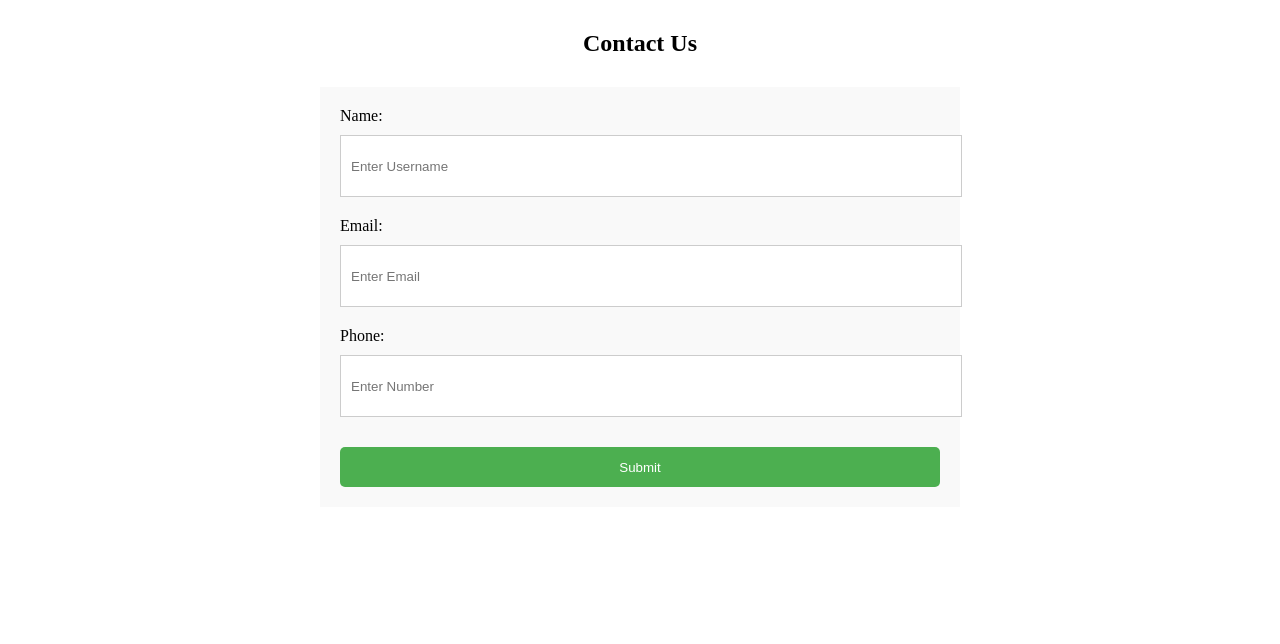
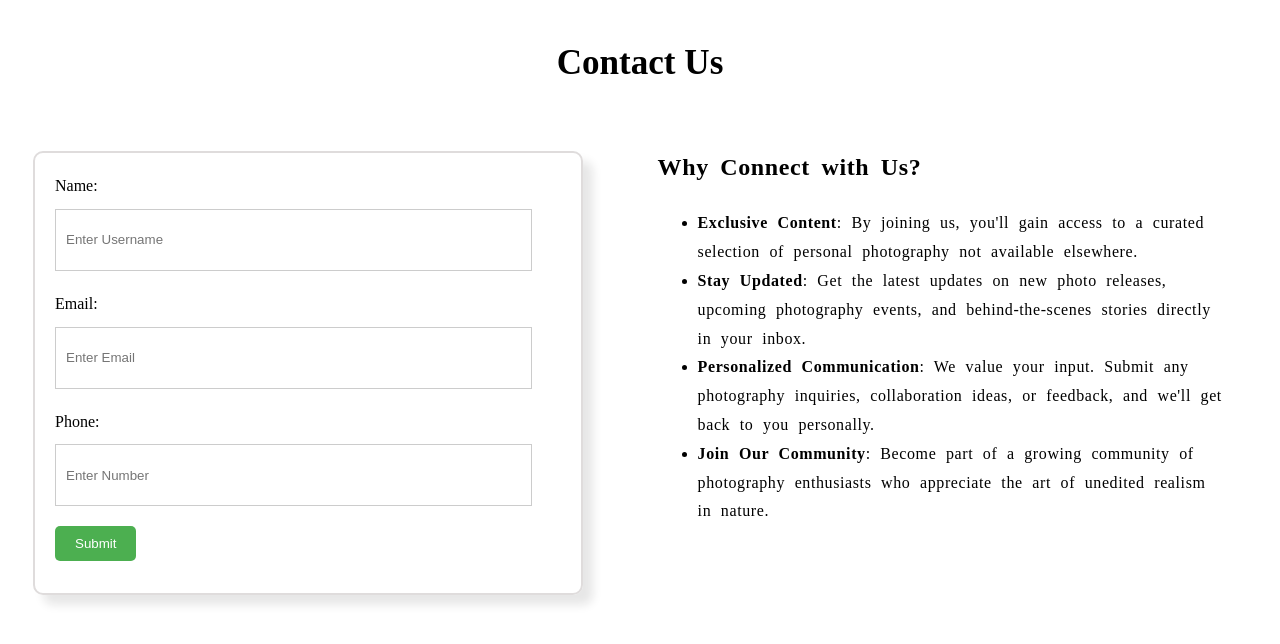
Before and after one commit to PayalGandhile/Photo_gallery_project, a PHP site: page /contact.php in a window 1280 px wide. Shown: the top 644 px of the page. Run offline with PHP 8.4, Linux system fonts and the light colour scheme.

Commit message:
contact form changes

```diff
--- a/contact.php
+++ b/contact.php
@@ -59,12 +59,14 @@ $conn->close();
 <body>
 
     <!-- Contact Us Section -->
-    <section id="contact">
-        <div class="contact">
-            <h2>Contact Us</h2>
-        </div>
+    <section>
+    <div class="contact-page">
+        <span class="contact">
+            <h3>Contact Us</h3>
+        </span>
 
-        <form class="contact-form" method="post" action="contact.php">
+
+        <form class="contact-form" method="post" action="contact.php" >
             <label for="name">Name:</label>
             <input type="text" id="name" name="name" placeholder="Enter Username" required>
 
@@ -78,7 +80,7 @@ $conn->close();
             <input type="tel" id="phone" name="phone" placeholder="Enter Number" required>
             <?php if (!empty($errors['phone'])): ?>
                 <div class="error"><?php echo $errors['phone']; ?></div>
-            <?php endif; ?>
+                <?php endif; ?>
 
             <button type="submit" name="submit">Submit</button>
 
@@ -87,8 +89,18 @@ $conn->close();
             <?php endif; ?>
             <?php if (!empty($success)): ?>
                 <div class="success"><?php echo $success; ?></div>
-            <?php endif; ?>
-        </form>
+                <?php endif; ?>
+            </form>
+            <div class="contact-info">
+                <h2>Why Connect with Us?</h2>
+                <ul>
+                    <li><strong>Exclusive Content</strong>: By joining us, you'll gain access to a curated selection of personal photography not available elsewhere.</li>
+                    <li><strong>Stay Updated</strong>: Get the latest updates on new photo releases, upcoming photography events, and behind-the-scenes stories directly in your inbox.</li>
+                    <li><strong>Personalized Communication</strong>: We value your input. Submit any photography inquiries, collaboration ideas, or feedback, and we'll get back to you personally.</li>
+                    <li><strong>Join Our Community</strong>: Become part of a growing community of photography enthusiasts who appreciate the art of unedited realism in nature.</li>
+                </ul>
+            </div>
+    </div>
     </section>
 
 </body>
--- a/styles/contact.css
+++ b/styles/contact.css
@@ -1,49 +1,75 @@
-/*contact us  */
+
+.contact-page{
+    max-width: 100%;
+    margin: auto;
+    line-height: 1.6;
+    padding: 0%;
+
+}
 
 .contact{
     text-align: center;
-padding: 20px auto;
-margin-top: 30px;
+    font-size: 30px;
 }
 
-.contact-form {
-    max-width: 600px;
-    margin: 30px auto;
+.contact-form{
+    /* max-width: 40%; */
+    margin: 25px;
     padding: 20px;
-    background-color: #f9f9f9;
-    /* border: 1px solid #ccc;
-    box-shadow: 0 0 10px rgba(0, 0, 0, 0.1); */
+    box-shadow: 10px 10px 10px rgba(17, 17, 17, 0.1);
+    width: 40%;
+    height: 400px;
+    border: 2px solid rgb(223, 220, 220);
+    border-radius: 10px;
+    display:inline;
+    object-fit: cover;
+    float: left;
+
 }
 
-.contact-form label {
+label {
     display: block;
     margin-bottom: 10px;
   }
 
-.contact-form input[type="text"], .contact-form input[type="email"], .contact-form input[type="tel"] {
-    width: 100%;
+  input[type="text"], input[type="email"], input[type="tel"] {
+    width: 90%;
     height: 40px;
     margin-bottom: 20px;
     padding: 10px;
     border: 1px solid #ccc;
   }
 
-.contact-form button[type="submit"] {
-    width: 100%;
-    height: 40px;
+  button[type="submit"] {
     background-color: #4CAF50;
     color: #fff;
-    padding: 10px;
+    padding: 10px 20px;
     border: none;
     border-radius: 5px;
     cursor: pointer;
-    margin-top: 10px;
   }
 
-.contact-form button[type="submit"]:hover {
+  button[type="submit"]:hover {
     background-color: #3e8e41;
   }
 
-.error{
+  .error {
     color: red;
+    font-size: 14px;
+    margin-bottom: 10px;
   }
+
+  .success {
+    color: green;
+    font-size: 14px;
+    margin-bottom: 10px;
+  }
+
+.contact-info{
+    margin-left: 50px;
+    width: 45%;
+    float: left;
+    line-height:1.8 ;
+    letter-spacing: 0.6px;
+    word-spacing: 5px;
+}
```
Lines whose indentation alone changed are shown as unchanged.
